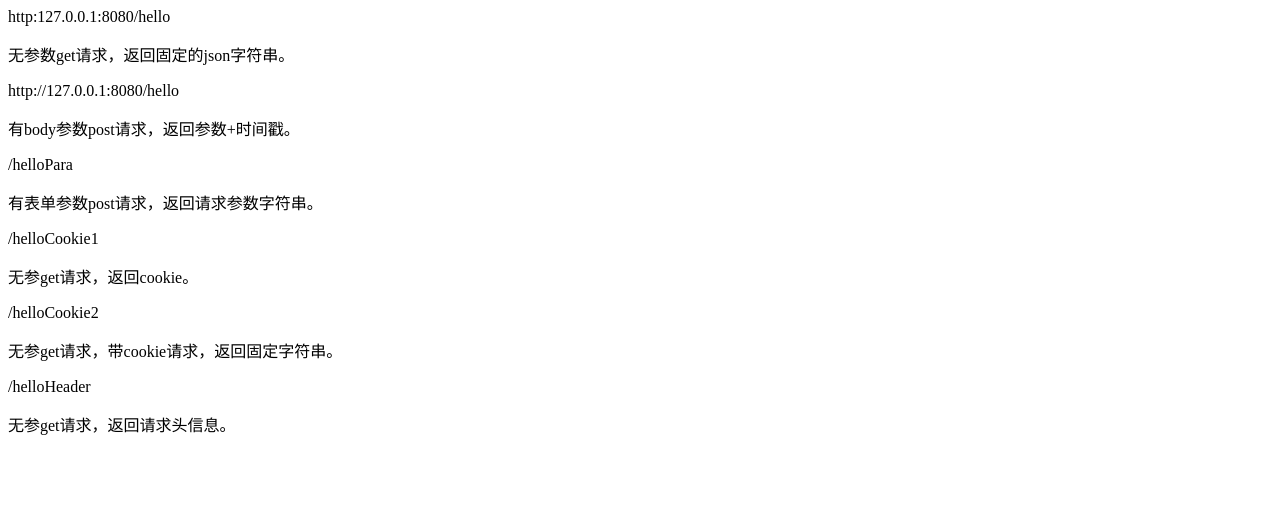
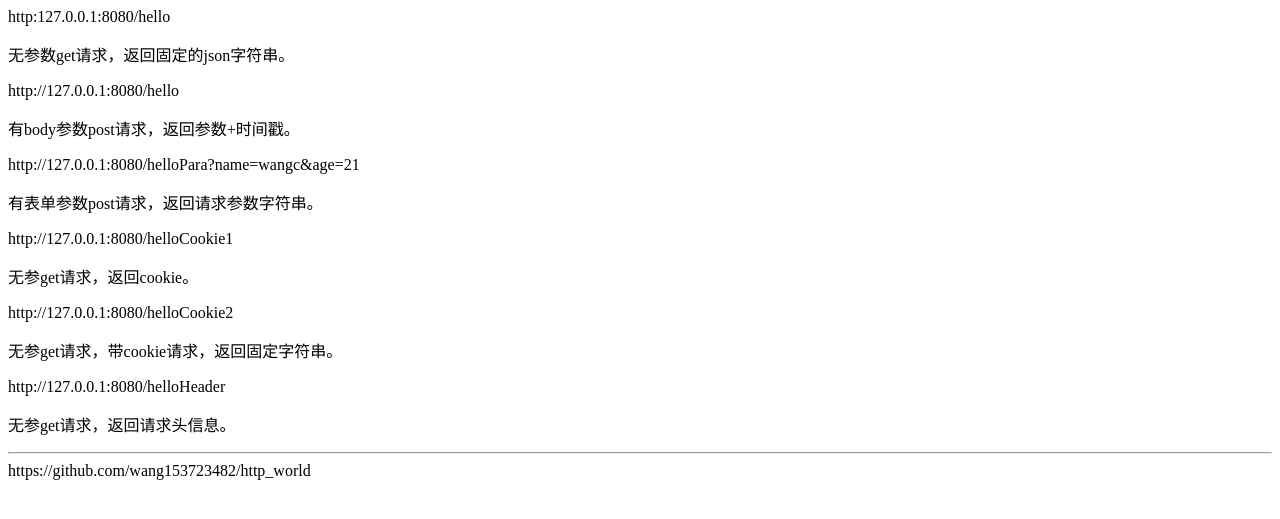
Before and after one commit to wang153723482/http_world, a Spring Boot app: page / in a window 1280 px wide. Shown: the top 519 px of the page. Run offline with Spring Boot 4, Linux system fonts and the light colour scheme.

Commit message:
20180330

```diff
--- a/hello-springboot/src/main/resources/static/index.html
+++ b/hello-springboot/src/main/resources/static/index.html
@@ -14,22 +14,26 @@
     <p>有body参数post请求，返回参数+时间戳。</p>
 </div>
 <div >
-    <span >/helloPara</span>
+    <span >http://127.0.0.1:8080/helloPara?name=wangc&age=21</span>
     <p>有表单参数post请求，返回请求参数字符串。</p>
 </div>
 <div >
-    <span >/helloCookie1</span>
+    <span >http://127.0.0.1:8080/helloCookie1</span>
     <p>无参get请求，返回cookie。</p>
 </div>
 <div >
-    <span >/helloCookie2</span>
+    <span >http://127.0.0.1:8080/helloCookie2</span>
     <p>无参get请求，带cookie请求，返回固定字符串。</p>
 </div>
 <div >
-    <span >/helloHeader</span>
+    <span >http://127.0.0.1:8080/helloHeader</span>
     <p>无参get请求，返回请求头信息。</p>
 </div>
 
 
+<hr/>
+<div>
+    https://github.com/wang153723482/http_world
+</div>
 </body>
 </html>
```
